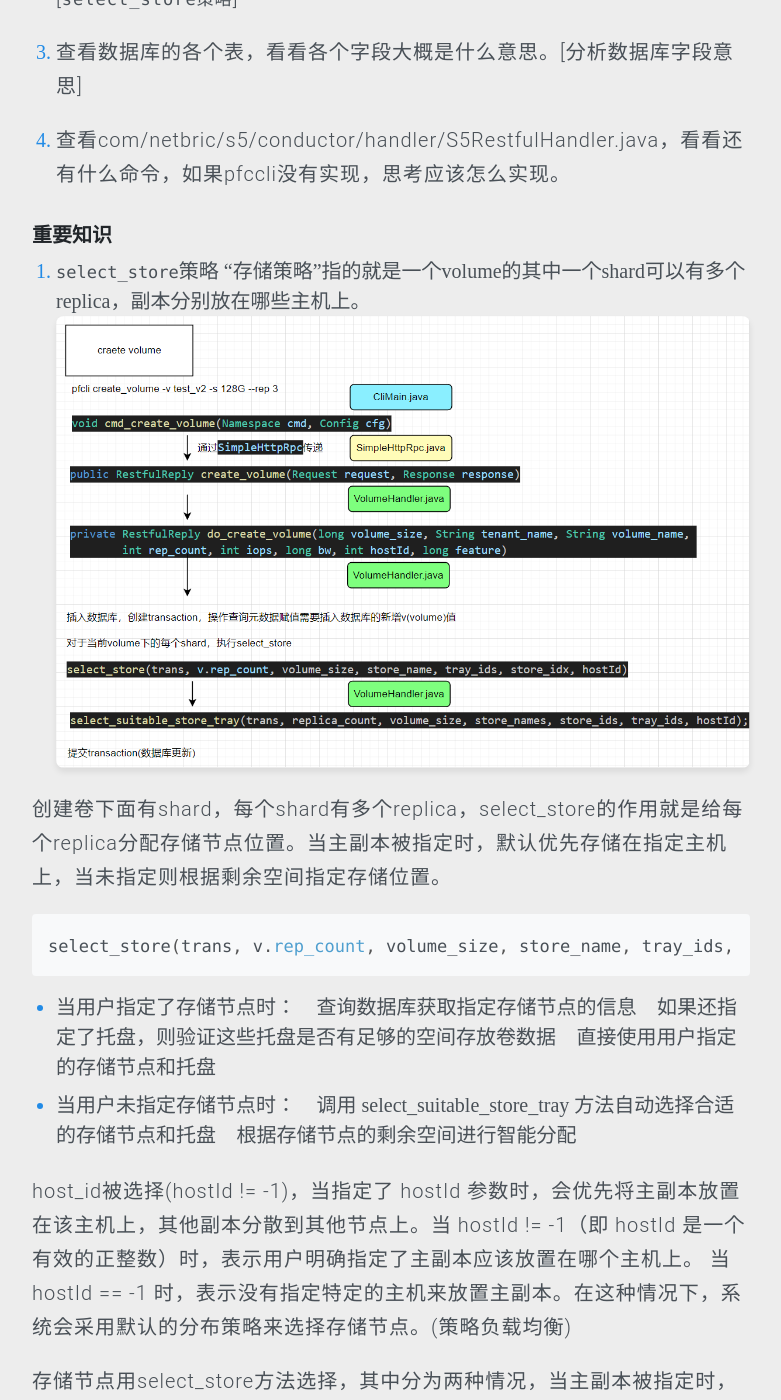
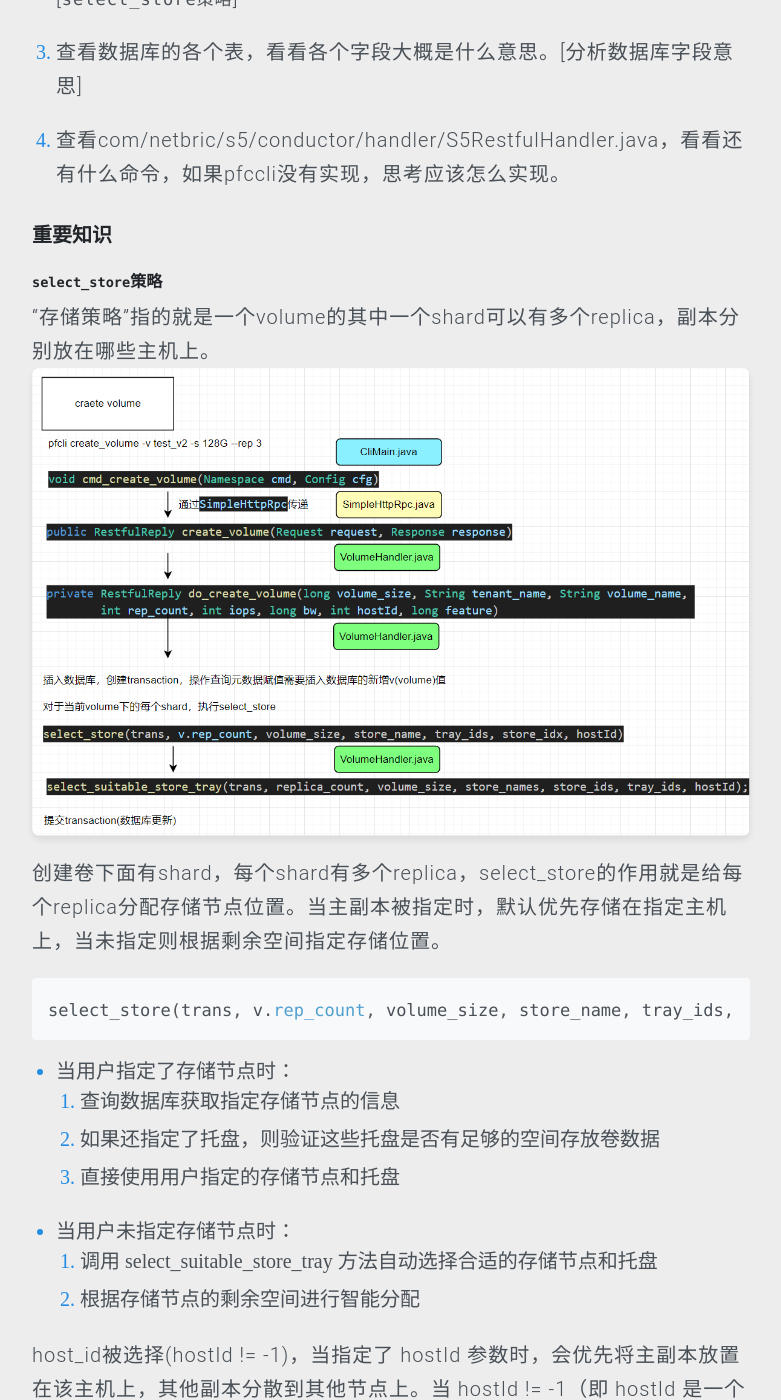
Before and after one commit to jellyXuuuuu/jellyXuuuuu.github.io, a Jekyll site: the page built from _posts/2025-10-10-任务清单整理-分布式存储学习.md, in a window 1280 px wide and 1400 px high, scrolled down 1214 px. Shown: the whole window, without its empty margins (249-1030 px from the left). Built offline with Jekyll 4.4.1, drawn with Linux system fonts in a browser that asks for light colours; some of the changed lines change nothing that is shown.

Commit message:
修改格式little

````diff
--- a/_posts/2025-10-10-任务清单整理-分布式存储学习.md
+++ b/_posts/2025-10-10-任务清单整理-分布式存储学习.md
@@ -26,7 +26,7 @@
 
 ## 重要知识
 
-1. `select_store`策略
+### `select_store`策略
 “存储策略”指的就是一个volume的其中一个shard可以有多个replica，副本分别放在哪些主机上。
 ![20251010-image1](\assets\251010-image1.png)
 
@@ -37,12 +37,12 @@
 select_store(trans, v.rep_count, volume_size, store_name, tray_ids, store_idx, hostId);
 ```
 - 当用户指定了存储节点时：
-查询数据库获取指定存储节点的信息
-如果还指定了托盘，则验证这些托盘是否有足够的空间存放卷数据
-直接使用用户指定的存储节点和托盘
+1. 查询数据库获取指定存储节点的信息
+2. 如果还指定了托盘，则验证这些托盘是否有足够的空间存放卷数据
+3. 直接使用用户指定的存储节点和托盘
 - 当用户未指定存储节点时：
-调用 select_suitable_store_tray 方法自动选择合适的存储节点和托盘
-根据存储节点的剩余空间进行智能分配
+1. 调用 select_suitable_store_tray 方法自动选择合适的存储节点和托盘
+2. 根据存储节点的剩余空间进行智能分配
 
 host_id被选择(hostId != -1)，当指定了 hostId 参数时，会优先将主副本放置在该主机上，其他副本分散到其他节点上。当 hostId != -1（即 hostId 是一个有效的正整数）时，表示用户明确指定了主副本应该放置在哪个主机上。
 当 hostId == -1 时，表示没有指定特定的主机来放置主副本。在这种情况下，系统会采用默认的分布策略来选择存储节点。(策略负载均衡)
@@ -50,7 +50,7 @@
 存储节点用select_store方法选择，其中分为两种情况，当主副本被指定时，默认优先存储在指定主机上，当未指定则根据剩余空间指定存储位置。
 
 
-2. 切片shard
+### 切片shard
 ```java
 public static final long DEFAULT_SHARD_SIZE=64L<<30;
 ```
@@ -62,7 +62,7 @@
 ![20251010-image3](\assets\251010-image3.png)
 
 
-3. 查看数据库字段
+### 查看数据库字段
 
 命令:
 ```bash
````
